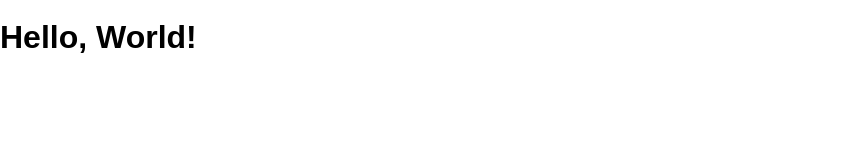
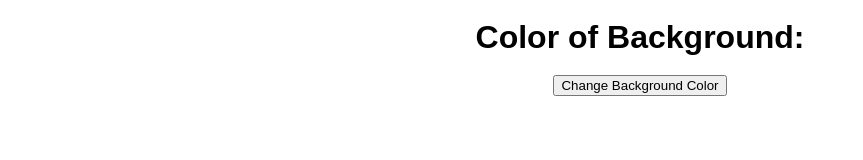
Before and after one commit to juanxsalazar/colorchange, a website: page public/index.html in a window 1280 px wide. Shown: the whole page, without its empty margins (0-863 px from the left). Drawn offline with Linux system fonts and the light colour scheme.

Commit message:
html is done, gotta work on javascript and css

```diff
--- a/public/index.html
+++ b/public/index.html
@@ -8,6 +8,13 @@
     <link rel="stylesheet" href="/screen.css">
   </head>
   <body>
-    <h1 class='hello-world'>Hello, World!</h1>
+    <h1>Color of Background: </h1>
+    <p></p>
+    <button>Change Background Color</button>
+
+</section>
+
+<script src="/main.js" charset="utf-8"></script>
   </body>
 </html>
+<!-- This site was created Wednesday, February 6th 2019, by Juan Salazar -->
--- a/public/screen.css
+++ b/public/screen.css
@@ -9,4 +9,5 @@ html {
 body {
   margin: 0;
   min-height: 100%;
+  text-align:center;
 }
```
Also changed, not shown: public/main.js (added).
